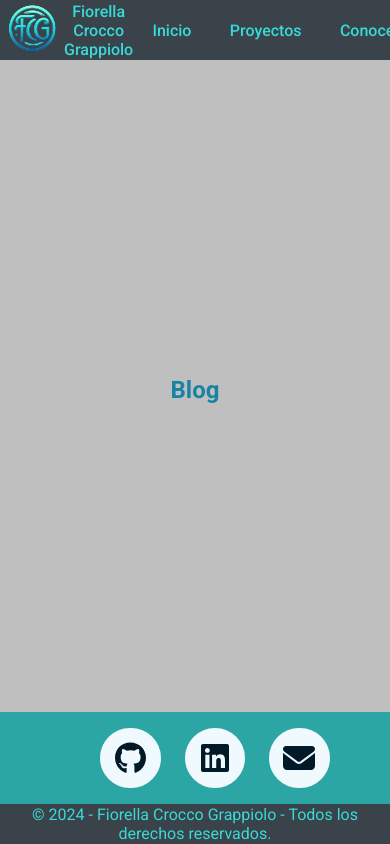
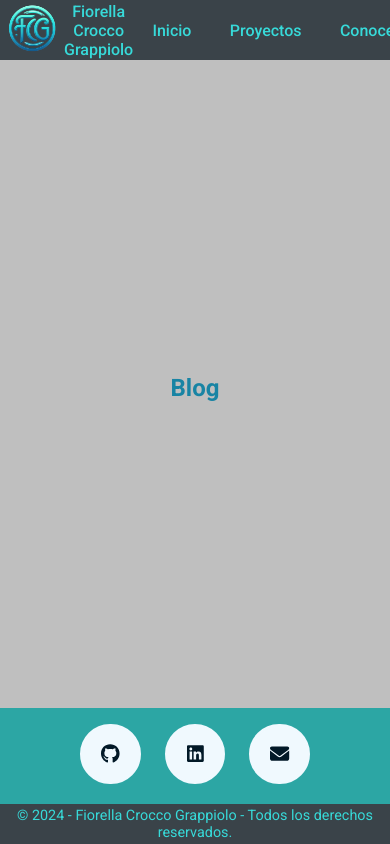
Before and after one commit to FiorellaCrocco/portafolio-personal, a React (Vite) app: page /blog in a window 390 px wide. Shown: the top 844 px of the page. Built offline with nearby package versions, Linux system fonts and the light colour scheme.

Commit message:
footer mobile

```diff
--- a/src/Components/Footer/footer.css
+++ b/src/Components/Footer/footer.css
@@ -1,3 +1,11 @@
+.conoceme-footer ul {
+    list-style: none;
+    padding: 0;
+    display: flex;
+    justify-content: center; /* Centra los elementos horizontalmente */
+    margin-bottom: 20px; /* Añade un poco de espacio debajo del listado */
+}
+
 .footer {
   width: 100%;
   height: 40px;
@@ -10,4 +18,19 @@
 
 .read-the-docs {
   color: #37dad9;
+  text-align: center; /* Asegura que el texto esté centrado */
 }
+
+@media (max-width: 768px) {
+  .conoceme-footer .icon {
+    font-size: 1.2rem; /* Ligeramente más pequeños en dispositivos móviles */
+  }
+
+    .read-the-docs {
+    font-size: 0.9rem; /* Ajusta el tamaño de la fuente si es necesario */
+    display: flex; /* Permite el uso de flexbox */
+    flex-direction: column; /* Coloca el contenido en columnas */
+    justify-content: center; /* Centra el contenido verticalmente */
+    text-align: center; /* Centra el texto horizontalmente */
+  }
+}
```
Also changed, not shown: src/Components/Footer/Footer.jsx (+6 -6 lines). Lines whose indentation alone changed are shown as unchanged.
